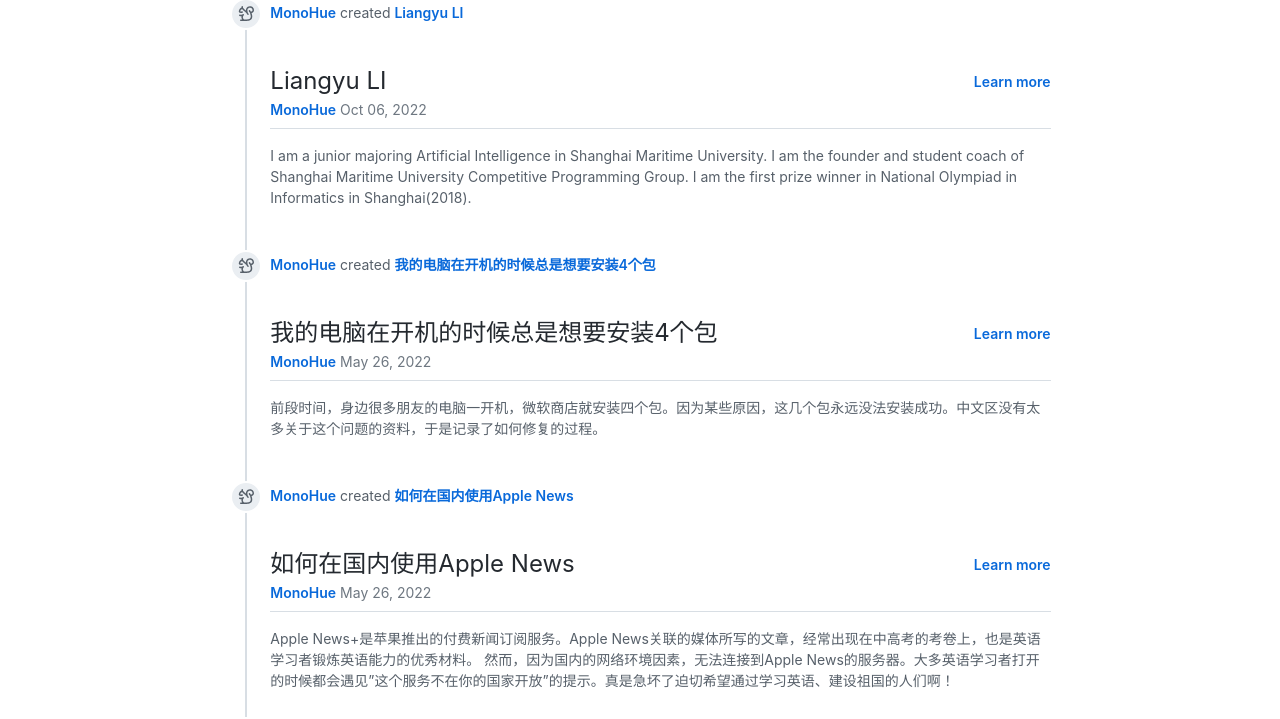
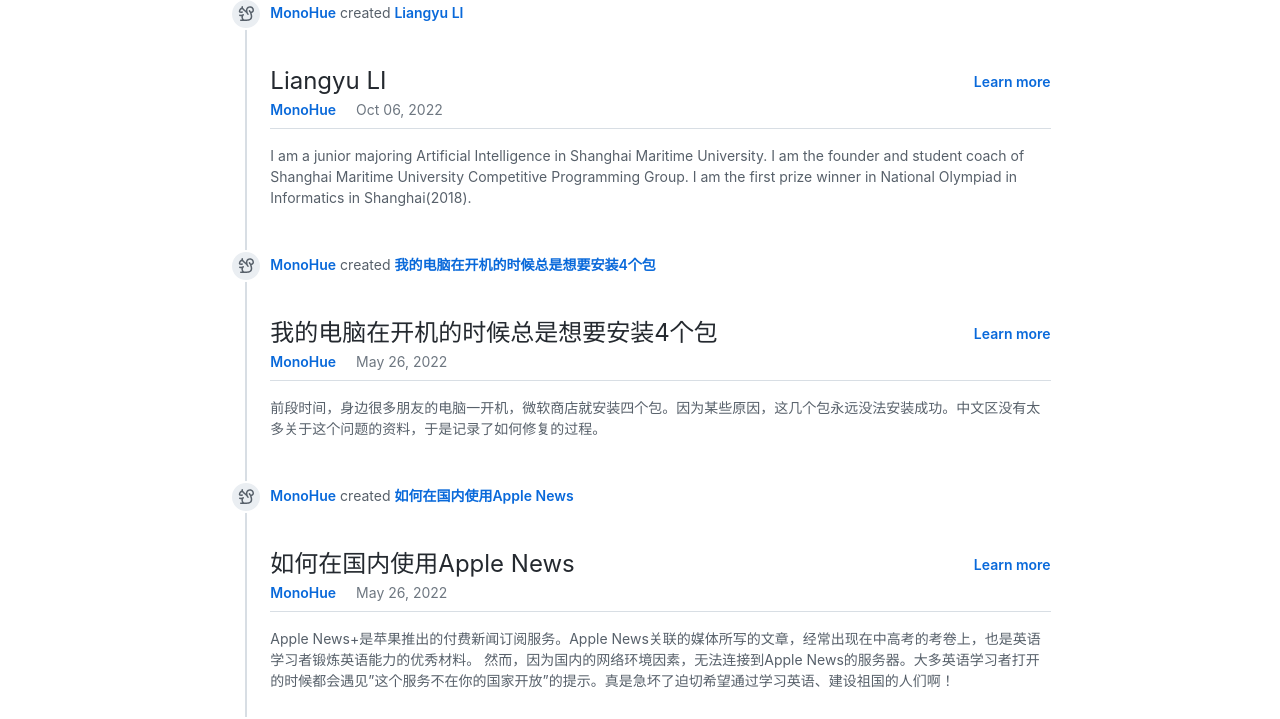
Before and after one commit to MonoHue/Melchior, a Jekyll site: the page built from docs/index.html, in a window 1280 px wide and 1395 px high. Shown: the part 501-1220 px from the top of the window. Built offline with Jekyll 4.4.1, drawn with Linux system fonts in a browser that asks for light colours; the list of posts is cut into pages by our own code.

Commit message:
update spacing

```diff
--- a/docs/_layouts/homepage.html
+++ b/docs/_layouts/homepage.html
@@ -37,8 +37,8 @@
                     <div class="Subhead-description color-fg-subtle"><a rel="author"
                                                                         href="{{ author.authorlink | prepend: site.baseurl}}"
                                                                         title="{{ author.nickname }}"
-                                                                        class="text-bold">{{ author.nickname }}</a>
-                        {{ post.date | date: "  %b %d, %Y" }}
+                                                                        class="text-bold mr-3">{{ author.nickname }}</a>
+                        {{ post.date | date: "%b %d, %Y" }}
                     </div>
                     <div class="Subhead-actions"><a href="{{ post.url }}" title="{{ post.title }}" class="text-bold">Learn
                         more</a></div>
--- a/docs/_layouts/post.html
+++ b/docs/_layouts/post.html
@@ -15,7 +15,7 @@
             <div class="Subhead-description"><a rel="author"
                                                 href="{{ author.authorlink | prepend: site.baseurl}}"
                                                 title="{{ author.nickname }}"
-                                                class="text-bold">{{ author.nickname }}</a>{{ page.date | date: "  %b %d, %Y" }}</div>
+                                                class="text-bold mr-3">{{ author.nickname }}</a>{{ page.date | date: "%b %d, %Y" }}</div>
         </div>
 
         <div class="markdown-body">
```
